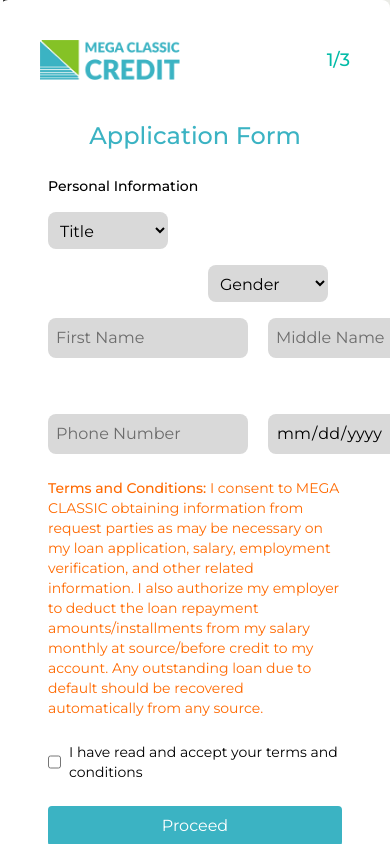
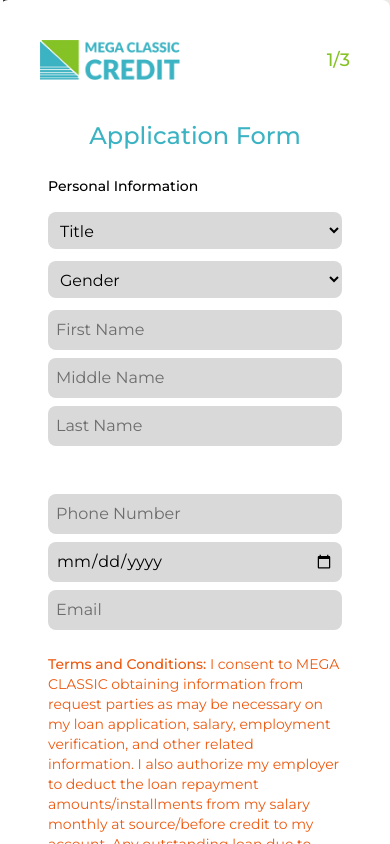
Before and after one commit to 0xidennis/Mega, a React (Vite) app: page / in a window 390 px wide. Built offline with nearby package versions, Linux system fonts and the light colour scheme.

Commit message:
first commit

```diff
--- a/src/loanform/ApplicOne.jsx
+++ b/src/loanform/ApplicOne.jsx
@@ -15,14 +15,14 @@ const ApplicOne = () => {
   };
 
   return (
-    <div className="bg-[url('/loan.png')]  bg-cover  bg-no-repeat h-screen">
-      <div className="max-w-2xl  bg-white shadow-lg rounded-lg overflow-hidden p-6  ">
+    <div className="bg-[url('/loan.png')]  bg-cover  bg-no-repeat h-screen ">
+      <div className="max-w-2xl  bg-white shadow-lg rounded-lg overflow-hidden p-6 mx-auto ">
       {/* Header */}
       <header className="flex items-center justify-between bg-white p-4">
         <div className="flex items-center gap-2">
            <img src={logo} alt="Logo" className="w-35 h-10"/>
         </div>
-        <div className="text-lg font-medium text-teal-500">
+        <div className="text-lg font-medium text-[#85C226]">
           {step}/{totalSteps}
         </div>
       </header>
@@ -34,38 +34,38 @@ const ApplicOne = () => {
         {/* Personal Information Section */}
         <div className="mb-6">
           <h2 className="mb-4 text-sm font-medium">Personal Information</h2>
-          <div className="grid grid-cols-1 md:grid-cols-2 gap-4">
-            <select className="bg-[#D9D9D9] p-2 rounded-lg w-30">
+          <div className="grid grid-cols-1 md:grid-cols-2 gap-3 ">
+            <select className="bg-[#D9D9D9] p-2 rounded-lg lg:w-30">
               <option>Title</option>
               <option value="mr">Mr.</option>
               <option value="mrs">Mrs.</option>
               <option value="ms">Ms.</option>
               <option value="dr">Dr.</option>
             </select>
-            <select className="bg-[#D9D9D9] p-2 rounded-lg w-30 ml-40">
+            <select className="bg-[#D9D9D9] p-2 rounded-lg lg:w-30 lg:ml-40 ">
               <option>Gender</option>
               <option value="male">Male</option>
               <option value="female">Female</option>
               <option value="other">Other</option>
             </select>
-             <div className='flex space-x-5'>
-             <input className="bg-[#D9D9D9] p-2 rounded-lg w-50" placeholder="First Name" />
-            <input className="bg-[#D9D9D9] p-2 rounded-lg w-40" placeholder="Middle Name" />
-            <input className="bg-[#D9D9D9] p-2 rounded-lg w-45 " placeholder="Last Name" />
+             <div className='lg:flex lg:space-x-5 grid grid-cols-1 gap-2'>
+             <input className="bg-[#D9D9D9] p-2 rounded-lg lg:w-50" placeholder="First Name" />
+            <input className="bg-[#D9D9D9] p-2 rounded-lg lg:w-40" placeholder="Middle Name" />
+            <input className="bg-[#D9D9D9] p-2 rounded-lg lg:w-45 " placeholder="Last Name" />
              </div>
              <br />
-            <div className='flex space-x-5'>
-            <input className="bg-[#D9D9D9] p-2 rounded-lg w-50" placeholder="Phone Number" type="tel" />
-            <input className="bg-[#D9D9D9] p-2 rounded-lg w-40" placeholder="Date of Birth" type="date" />
-            <input className="bg-[#D9D9D9] p-2 rounded-lg w-45" placeholder="Email" type="email" />
+            <div className='lg:flex space-x-5 grid grid-cols-1 gap-2'>
+            <input className="bg-[#D9D9D9] p-2 rounded-lg lg:w-50 w-full" placeholder="Phone Number" type="tel" />
+            <input className="bg-[#D9D9D9] p-2 rounded-lg lg:w-40 w-full" placeholder="Date of Birth" type="date" />
+            <input className="bg-[#D9D9D9] p-2 rounded-lg lg:w-45" placeholder="Email" type="email" />
             </div>
           </div>
         </div>
 
         {/* Terms and Conditions */}
         <div className="mb-6">
-          <p className="text-sm text-orange-500">
-            <span className="font-medium">Terms and Conditions:</span> I consent to MEGA CLASSIC obtaining information
+          <p className="text-sm text-[#ED590F]">
+            <span className="font-medium ">Terms and Conditions:</span> I consent to MEGA CLASSIC obtaining information
             from request parties as may be necessary on my loan application, salary, employment verification, and other
             related information. I also authorize my employer to deduct the loan repayment amounts/installments from my
             salary monthly at source/before credit to my account. Any outstanding loan due to default should be
```
